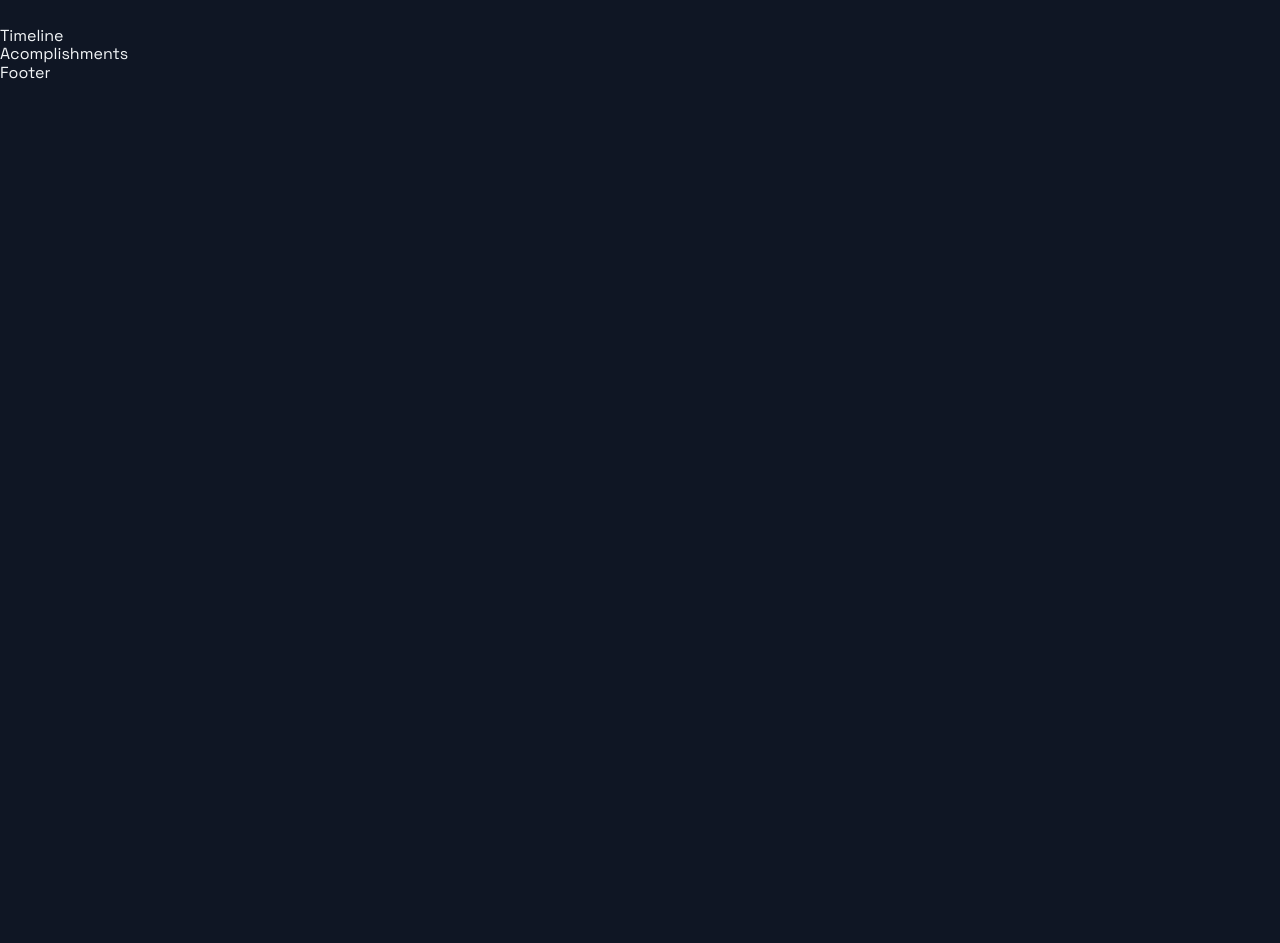
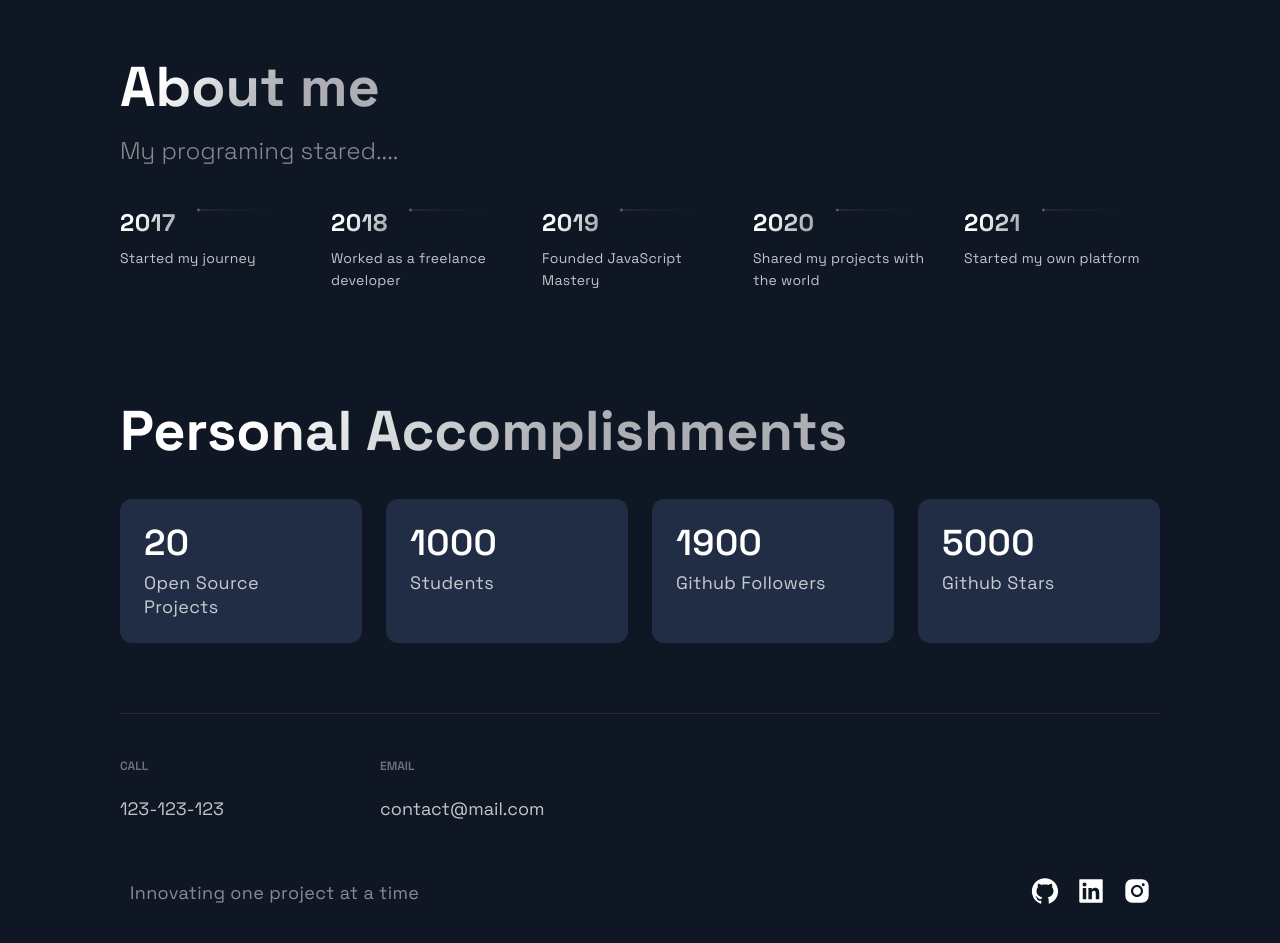
Before and after one commit to kkopec11/Portfolio, a Next.js app: page / in a window 1280 px wide. Shown: the part 2560-3503 px from the top of the page. Before the commit the page ends 2643 px from the top, so only its background shows below. Built offline with nearby package versions, Linux system fonts and the light colour scheme.

Commit message:
Timeline Section + Fooer

```diff
--- a/src/components/Acomplishments/Acomplishments.js
+++ b/src/components/Acomplishments/Acomplishments.js
@@ -4,16 +4,24 @@
 import { Box, Boxes, BoxNum, BoxText } from './AcomplishmentsStyles';
 
 const data = [
-  { number: 20, text: 'Open Source Projects'},
+  { number: 20, text: 'Open Source Projects' },
   { number: 1000, text: 'Students', },
   { number: 1900, text: 'Github Followers', },
   { number: 5000, text: 'Github Stars', }
 ];
 
 const Acomplishments = () => (
-  <div>
-    Acomplishments
-  </div>
+  <Section>
+    <SectionTitle>Personal Accomplishments</SectionTitle>
+    <Boxes>
+      {data.map((card, index) => (
+        <Box key={index}>
+          <BoxNum>{card.number}</BoxNum>
+          <BoxText>{card.text}</BoxText>
+        </Box>
+      ))}
+    </Boxes>
+  </Section>
 );
 
 export default Acomplishments;
--- a/src/components/Footer/Footer.js
+++ b/src/components/Footer/Footer.js
@@ -6,9 +6,34 @@
 
 const Footer = () => {
   return (
-    <div>
-      Footer
-    </div>
+    <FooterWrapper>
+      <LinkList>
+        <LinkColumn>
+          <LinkTitle>Call</LinkTitle>
+          <LinkItem href="tel:123-123-123">123-123-123</LinkItem>
+        </LinkColumn>
+        <LinkColumn>
+          <LinkTitle>Email</LinkTitle>
+          <LinkItem href="mailto:contact@mail.com">contact@mail.com</LinkItem>
+        </LinkColumn>
+      </LinkList>
+      <SocialIconsContainer>
+        <CompanyContainer>
+          <Slogan>Innovating one project at a time</Slogan>
+        </CompanyContainer>
+        <SocialContainer>
+          <SocialIcons href="https://github.com">
+            <AiFillGithub size="3rem" />
+          </SocialIcons>
+          <SocialIcons href="https://linkedin.com">
+            <AiFillLinkedin size="3rem" />
+          </SocialIcons>
+          <SocialIcons href="https://instragram.com">
+            <AiFillInstagram size="3rem" />
+          </SocialIcons>
+        </SocialContainer>
+      </SocialIconsContainer>
+    </FooterWrapper>
   );
 };
 
--- a/src/components/Header/Header.js
+++ b/src/components/Header/Header.js
@@ -26,7 +26,7 @@
         </Link>
       </li>
       <li>
-        <Link href="#abou">
+        <Link href="#about">
           <NavLink>About</NavLink>
         </Link>
       </li>
--- a/src/components/Technologies/Technologies.js
+++ b/src/components/Technologies/Technologies.js
@@ -4,7 +4,7 @@
 import { List, ListContainer, ListItem, ListParagraph, ListTitle } from './TechnologiesStyles';
 
 const Technologies = () => (
-  <Section>
+  <Section id="tech">
     <SectionDivider />
     <br />
     <SectionTitle>Technologies</SectionTitle>
--- a/src/components/TimeLine/TimeLine.js
+++ b/src/components/TimeLine/TimeLine.js
@@ -7,45 +7,105 @@
 const TOTAL_CAROUSEL_COUNT = TimeLineData.length;
 
 const Timeline = () => {
-  // const [activeItem, setActiveItem] = useState(0);
-  // const carouselRef = useRef();
+  const [activeItem, setActiveItem] = useState(0);
+  const carouselRef = useRef();
 
-  // const scroll = (node, left) => {
-  //   return node.scrollTo({ left, behavior: 'smooth' });
-  // }
+  const scroll = (node, left) => {
+    return node.scrollTo({ left, behavior: 'smooth' });
+  }
 
-  // const handleClick = (e, i) => {
-  //   e.preventDefault();
+  const handleClick = (e, i) => {
+    e.preventDefault();
 
-  //   if (carouselRef.current) {
-  //     const scrollLeft = Math.floor(carouselRef.current.scrollWidth * 0.7 * (i / TimeLineData.length));
+    if (carouselRef.current) {
+      const scrollLeft = Math.floor(carouselRef.current.scrollWidth * 0.7 * (i / TimeLineData.length));
 
-  //     scroll(carouselRef.current, scrollLeft);
-  //   }
-  // }
+      scroll(carouselRef.current, scrollLeft);
+    }
+  }
 
-  // const handleScroll = () => {
-  //   if (carouselRef.current) {
-  //     const index = Math.round((carouselRef.current.scrollLeft / (carouselRef.current.scrollWidth * 0.7)) * TimeLineData.length);
+  const handleScroll = () => {
+    if (carouselRef.current) {
+      const index = Math.round((carouselRef.current.scrollLeft / (carouselRef.current.scrollWidth * 0.7)) * TimeLineData.length);
 
-  //     setActiveItem(index);
-  //   }
-  // }
+      setActiveItem(index);
+    }
+  }
 
-  // // snap back to beginning of scroll when window is resized
-  // // avoids a bug where content is covered up if coming from smaller screen
-  // useEffect(() => {
-  //   const handleResize = () => {
-  //     scroll(carouselRef.current, 0);
-  //   }
+  // snap back to beginning of scroll when window is resized
+  // avoids a bug where content is covered up if coming from smaller screen
+  useEffect(() => {
+    const handleResize = () => {
+      scroll(carouselRef.current, 0);
+    }
 
-  //   window.addEventListener('resize', handleResize);
-  // }, []);
+    window.addEventListener('resize', handleResize);
+  }, []);
 
   return (
-    <div>
-      Timeline
-    </div>
+    <Section id="about">
+      <SectionTitle>About me</SectionTitle>
+      <SectionText>
+        My programing stared....
+      </SectionText>
+      <CarouselContainer ref={carouselRef} onScroll={handleScroll}>
+        <>
+          {TimeLineData.map((item, index) => (
+            <CarouselMobileScrollNode key={index} final={index === TOTAL_CAROUSEL_COUNT - 1}>
+              <CarouselItem index={index} id={`carousel_item-${index}`} active={activeItem} onClick={(e) => handleClick(e, index)}>
+                <CarouselItemTitle>
+                  {item.year}
+                  <CarouselItemImg
+                    width="208"
+                    height="6"
+                    viewBox="0 0 208 6"
+                    fill="none"
+                    xmlns="http://www.w3.org/2000/svg">
+                    <path
+                      fill-rule="evenodd"
+                      clip-rule="evenodd"
+                      d="M2.5 5.5C3.88071 5.5 5 4.38071 5 3V3.5L208 3.50002V2.50002L5 2.5V3C5 1.61929 3.88071 0.5 2.5 0.5C1.11929 0.5 0 1.61929 0 3C0 4.38071 1.11929 5.5 2.5 5.5Z"
+                      fill="url(#paint0_linear)"
+                      fill-opacity="0.33"
+                    />
+                    <defs>
+                      <linearGradient
+                        id="paint0_linear"
+                        x1="-4.30412e-10"
+                        y1="0.5"
+                        x2="208"
+                        y2="0.500295"
+                        gradientUnits="userSpaceOnUse">
+                        <stop stop-color="white" />
+                        <stop
+                          offset="0.79478"
+                          stop-color="white"
+                          stop-opacity="0"
+                        />
+                      </linearGradient>
+                    </defs>
+                  </CarouselItemImg>
+                </CarouselItemTitle>
+                <CarouselItemText>{item.text}</CarouselItemText>
+              </CarouselItem>
+            </CarouselMobileScrollNode>
+          ))}
+        </>
+      </CarouselContainer>
+      <CarouselButtons>
+        {TimeLineData.map((item, index) => (
+          <CarouselButton
+            key={index}
+            index={index}
+            active={activeItem}
+            onClick={(e) => handleClick(e, index)}
+            type="button"
+          >
+            <CarouselButtonDot active={activeItem} />
+          </CarouselButton>
+        ))}
+      </CarouselButtons>
+    </Section>
   );
 };
 
```
